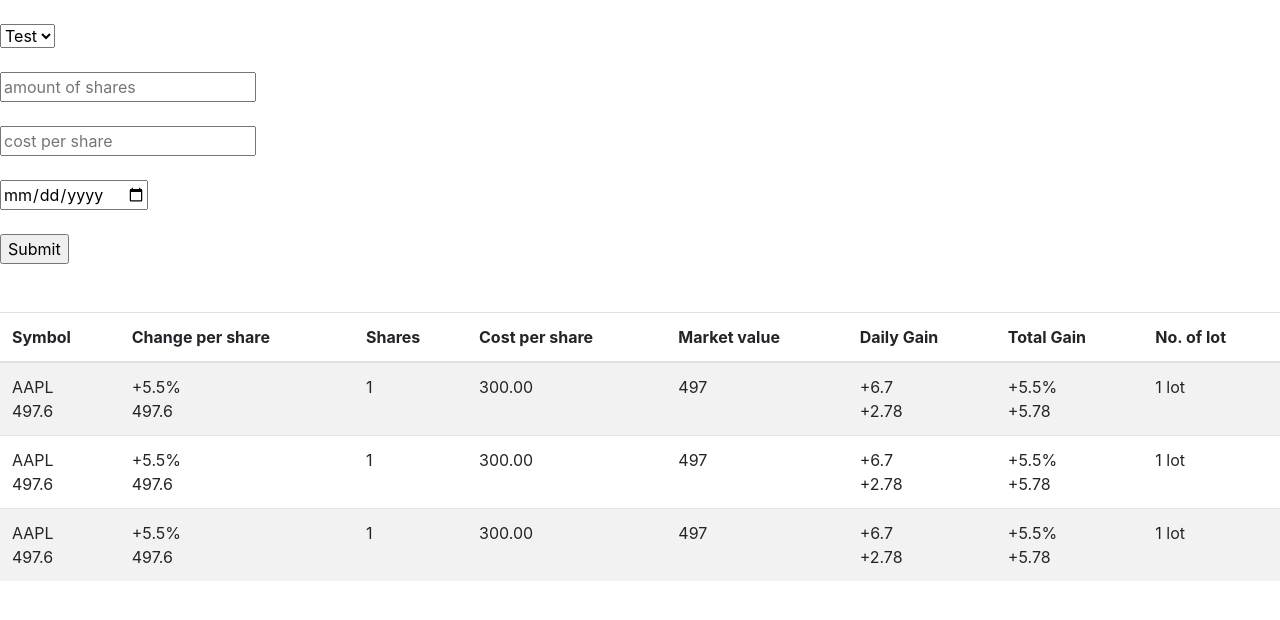
After one commit to JonJonDavidoff/Stock-Tracker, a Flask app: template templates/Flask_connect_backend.html in a window 1280 px wide. The commit adds this page. Shown: the top 620 px of the page. Run offline with Flask 2, Linux system fonts and the light colour scheme; the template is opened without the code that fills it, so the values that code supplies are empty; some libraries are stand-ins or nearby versions.

Commit message:
Added json and consts

```diff
--- a/Stock.py
+++ b/Stock.py
@@ -15,8 +15,7 @@ class Stock:
         self._ticker = ticker
         self._cost = cost
         if purchase_date != 'False':
-            purchase_date = datetime.date(year=int(purchase_date[0:4]), month=int(purchase_date[5:7]),
-                                          day=int(purchase_date[8:10]))
+            purchase_date = datetime.datetime.strptime(purchase_date, '%d%m%Y')
         self._purchase_date = purchase_date
         # TODO Handle Exception
         try:
@@ -149,10 +148,22 @@ class Stock:
         except Exception as e:
             print(str(e))
 
+    def convert_main_stock_data_to_json(self):
+        json_dict = {'ticker': self._ticker, 'price': self._price, 'cost': self._cost,
+                     'amount_of_stocks': self._amount_of_stocks, 'close_price': self._close_price,
+                     'company_name': self._company_name, 'stock_holdings': self._stock_holdings,
+                     'daily_change': self._daily_change}
+        if self._purchase_date != False:
+            self._purchase_date = self._purchase_date.date()
+        json_dict['purchase_date'] = str(self._purchase_date)
+        return json.dumps(json_dict, indent=4)
 
-# U9fFytnoterFaZrPfW1SYLHo8LQL
+    # U9fFytnoterFaZrPfW1SYLHo8LQL
+
+
 def main():
-    print(Stock(ticker='AMZN', amount_of_stocks=1, purchase_date='2020/08/30', cost=1960))
+    pass
+
 
 
 if __name__ == '__main__':
--- a/User.py
+++ b/User.py
@@ -56,7 +56,6 @@ class User:
 def check_user(email, password):
     try:
         return check_email(email=email) and check_password(password)
-    # TODO Handle exceptions
     except(Exception):
         pass
 
--- a/app.py
+++ b/app.py
@@ -6,8 +6,10 @@ from flask import Flask, render_template, request, url_for, redirect  # Need ren
 import bridging_users_db
 import Stock
 import DbApi
+from flask_socketio import SocketIO
 
 app = Flask(__name__, static_url_path='/static')  # Construct an instance of Flask class for our webapp
+socketio = SocketIO(app)
 
 
 @app.route('/')  # URL '/' to be handled by main() route handler
@@ -62,7 +64,13 @@ def login_form():
     # When loading form already transfers details
     if request.method == "POST":
         form_data_dict = dict(request.form)
+        print(str(form_data_dict))
         if bridging_users_db.excecute_login(form_data_dict):
+            stock_table = bridging_users_db.get_stocks_data_by_email(email=form_data_dict['Email'])
+
+            for stock in stock_table:
+                print(stock.convert_main_stock_data_to_json())
+            # TODO Transfer data
             return redirect(url_for('stock_dashboard'))
         else:
             return redirect(url_for('signup'))
@@ -79,4 +87,4 @@ def search_stock_form():
 
 
 if __name__ == '__main__':  # Script executed directly?
-    app.run(debug=True, host="")
+    socketio.run(app, debug=True, host="")
--- a/bridging_users_db.py
+++ b/bridging_users_db.py
@@ -14,8 +14,11 @@ def excecute_signup(form_data):
 
 
 def excecute_login(form_data):
-    print(form_data)
+    # print(str(form_data))
     if DbApi.check_user_details(email=form_data['Email'], password=form_data['Password']):
         return True
     else:
         return False
+
+def get_stocks_data_by_email(email):
+    return DbApi.get_users_stocks_by_email(email)
--- /dev/null
+++ b/templates/Flask_connect_backend.html
@@ -0,0 +1,102 @@
+<!DOCTYPE html>
+<html lang="en">
+<head>
+    <meta charset="UTF-8">
+    <title></title>
+    <link rel="stylesheet" href="https://stackpath.bootstrapcdn.com/bootstrap/4.5.2/css/bootstrap.min.css" integrity="sha384-JcKb8q3iqJ61gNV9KGb8thSsNjpSL0n8PARn9HuZOnIxN0hoP+VmmDGMN5t9UJ0Z" crossorigin="anonymous">
+</head>
+<body>
+       <form class="form" onsubmit="return print()">
+           <br>
+           <select>
+               <option>Test</option>
+           </select>
+           <br><br>
+           <input type="number" placeholder="amount of shares"/><br><br>
+           <input type="number" placeholder="cost per share"/><br><br>
+           <input type="date" class="p_date"><br><br>
+           <input type="submit"  >
+       </form>
+       <br><br>
+    <!-- --------------- Table -------------- -->
+        <div class="stock_table table-responsive-md" >
+            <div class="table-responsive">
+                <table class="table table-hover table-striped">
+                    <thead>
+                    <tr>
+                        <th>Symbol</th>
+                        <th>Change per share</th>
+                        <th>Shares</th>
+                        <th>Cost per share</th>
+                        <th>Market value</th>
+                        <th>Daily Gain</th>
+                        <th>Total Gain</th>
+                        <th>No. of lot</th>
+                    </tr>
+                    </thead>
+                    <tbody>
+                    <tr>
+                        <td class="table_br"><span class="blue">AAPL</span><br><span>497.6</span></td>
+                        <td class="table_br"><span class="green">+5.5%</span><br><span>497.6</span></td>
+                        <td>1</td>
+                        <td>300.00</td>
+                        <td>497</td>
+                        <td class="table_br">
+                            <span class="green">+6.7</span><br>
+                            <span>+2.78</span>
+                        </td>
+                        <td class="table_br">
+                            <span class="green">+5.5%</span><br>
+                            <span>+5.78</span>
+                        </td>
+                        <td>1 lot</td>
+                    </tr>
+
+                    <tr>
+                        <td class="table_br"><span class="blue">AAPL</span><br><span>497.6</span></td>
+                        <td class="table_br"><span class="green">+5.5%</span><br><span>497.6</span></td>
+                        <td>1</td>
+                        <td>300.00</td>
+                        <td>497</td>
+                        <td class="table_br">
+                            <span class="green">+6.7</span><br>
+                            <span>+2.78</span>
+                        </td>
+                        <td class="table_br">
+                            <span class="green">+5.5%</span><br>
+                            <span>+5.78</span>
+                        </td>
+                        <td>1 lot</td>
+                    </tr>
+
+                    <tr>
+                        <td class="table_br"><span class="blue">AAPL</span><br><span>497.6</span></td>
+                        <td class="table_br"><span class="green">+5.5%</span><br><span>497.6</span></td>
+                        <td>1</td>
+                        <td>300.00</td>
+                        <td>497</td>
+                        <td class="table_br">
+                            <span class="green">+6.7</span><br>
+                            <span>+2.78</span>
+                        </td>
+                        <td class="table_br">
+                            <span class="green">+5.5%</span><br>
+                            <span>+5.78</span>
+                        </td>
+                        <td>1 lot</td>
+                    </tr>
+                    </tbody>
+                </table>
+            </div>
+        </div>
+    </div>
+    <script src="https://code.jquery.com/jquery-3.5.1.slim.min.js" integrity="sha384-DfXdz2htPH0lsSSs5nCTpuj/zy4C+OGpamoFVy38MVBnE+IbbVYUew+OrCXaRkfj" crossorigin="anonymous"></script>
+    <script src="https://cdn.jsdelivr.net/npm/popper.js@1.16.1/dist/umd/popper.min.js" integrity="sha384-9/reFTGAW83EW2RDu2S0VKaIzap3H66lZH81PoYlFhbGU+6BZp6G7niu735Sk7lN" crossorigin="anonymous"></script>
+    <script src="https://stackpath.bootstrapcdn.com/bootstrap/4.5.2/js/bootstrap.min.js" integrity="sha384-B4gt1jrGC7Jh4AgTPSdUtOBvfO8shuf57BaghqFfPlYxofvL8/KUEfYiJOMMV+rV" crossorigin="anonymous"></script>
+    <script>
+        function print(){
+            let date = $('.p_date').val()
+        }
+    </script>
+</body>
+</html>
--- a/testing.py
+++ b/testing.py
@@ -1,7 +1,5 @@
 import DbApi
 
-
-# TODO pytest
 def main():
     # DbApi.execute_query(sql="INSERT INTO dbo.Users VALUES('Jon Jon', 'Davidoff','jonjondavidofff@gmail.com')")
     # DbApi.execute_query(sql="UPDATE dbo.Users SET Email='edfd' WHERE id=2")
```
Also changed, not shown: DbApi.py (+8 -3 lines), StockIndex.py (added, +28 -0 lines), templates/index.html (+7 -39 lines).
